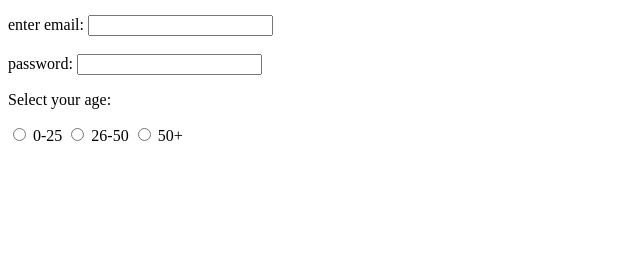
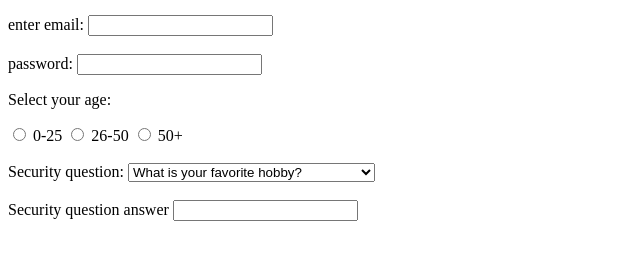
Before and after one commit to nikkiconsolacion/Forms-practice-net-ninja, a plain HTML site: page index.html in a window 1280 px wide. Shown: the part 104-364 px from the top of the page, without its empty margins (0-640 px from the left). Drawn offline with Linux system fonts and the light colour scheme.

Commit message:
security questions

```diff
--- a/index.html
+++ b/index.html
@@ -26,6 +26,20 @@
       <input type="radio" name="age" value="51+" id="option-3">
       <label for="option-3">50+</label>
 
+      <br><br>
+
+      <label for="question">Security question:</label>
+      <select name="question" id="question">
+        <option value="q1">What is your favorite hobby?</option>
+        <option value="q2">What was your childhood pet's name?</option>
+        <option value="q3">What model was your first car?</option>
+      </select>
+
+      <br><br>
+
+      <label for="answer">Security question answer</label>
+      <input type="text" id="answer" name="answer">
+
     </form>
 
   </body>
```
